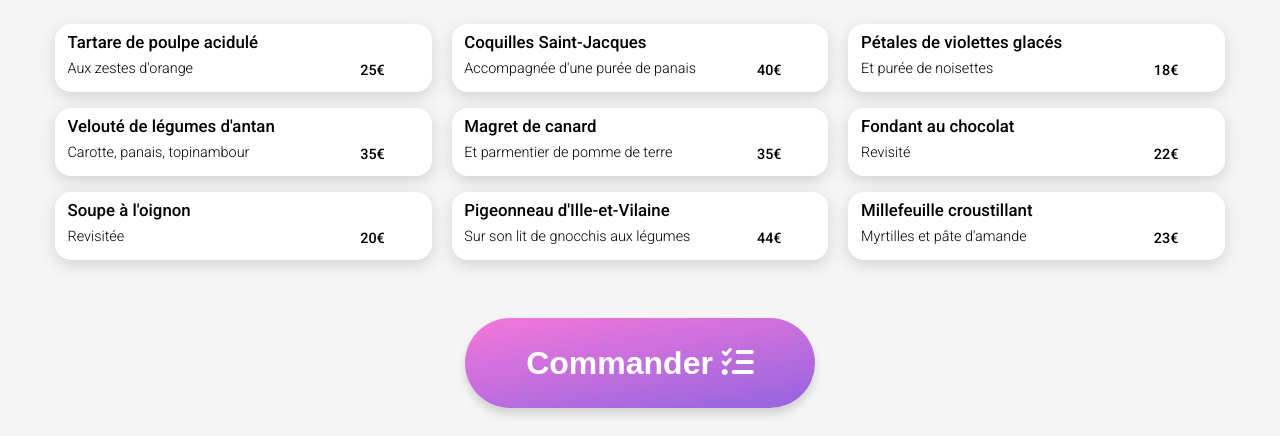
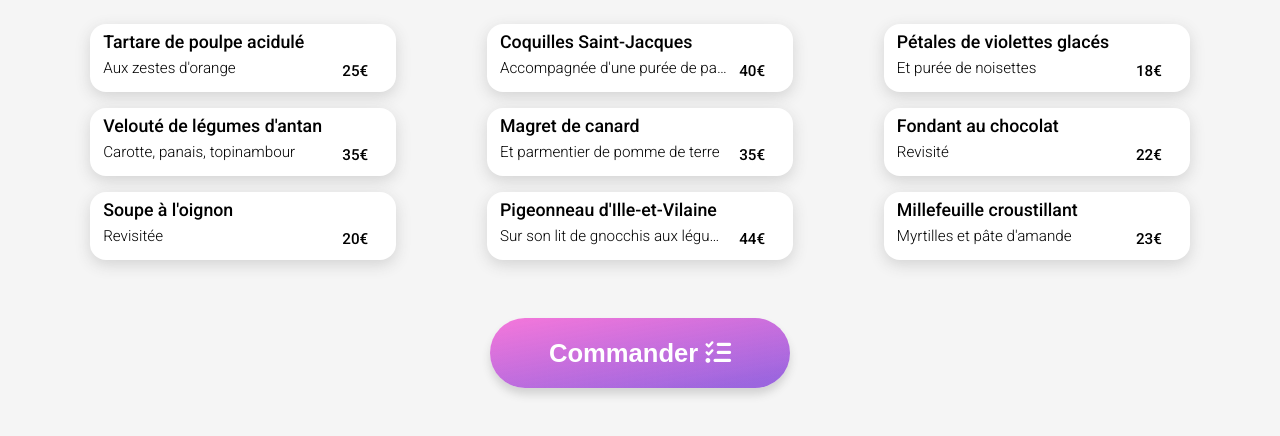
Before and after one commit to PierreCharnace/PierreCharnace_3_22062021, a website: page menu-alafrancaise.html in a window 1280 px wide. Shown: the part 516-952 px from the top of the page. Drawn offline with Linux system fonts and the light colour scheme; a web font is replaced by a local one.

```diff
--- a/sass/Pages/_laptop.scss
+++ b/sass/Pages/_laptop.scss
@@ -79,16 +79,23 @@
 	}
 
 	.meal{
-		width: 95%;
-		font-size: 0.9rem;
+		width: 77%;
+		font-size: 0.81rem;
 	}
 
 	.menu + .btn-push{
-		width: 350px;
-		height: 90px;
-		font-size: 2rem;
+		width: 300px;
+		height: 70px;
+		font-size: 1.6rem;
 	}
 	#tasks{
 		display: initial;
 	}
 }
+
+@media (min-width: 1271px){
+	.meal{
+
+		font-size: 0.95rem;
+	}
+}
--- a/sass/Utils/_keyframes.scss
+++ b/sass/Utils/_keyframes.scss
@@ -69,7 +69,7 @@
 
 .loading{
 	position: relative;
-	top: 200px;
+	top: 300px;
 	width: 120px;
 	height: 120px;
 	border-radius: 100%;
```
Also changed, not shown: sass/Pages/_tablettes.scss (+7 -1 lines), public/css/style.css, 1 other file.
